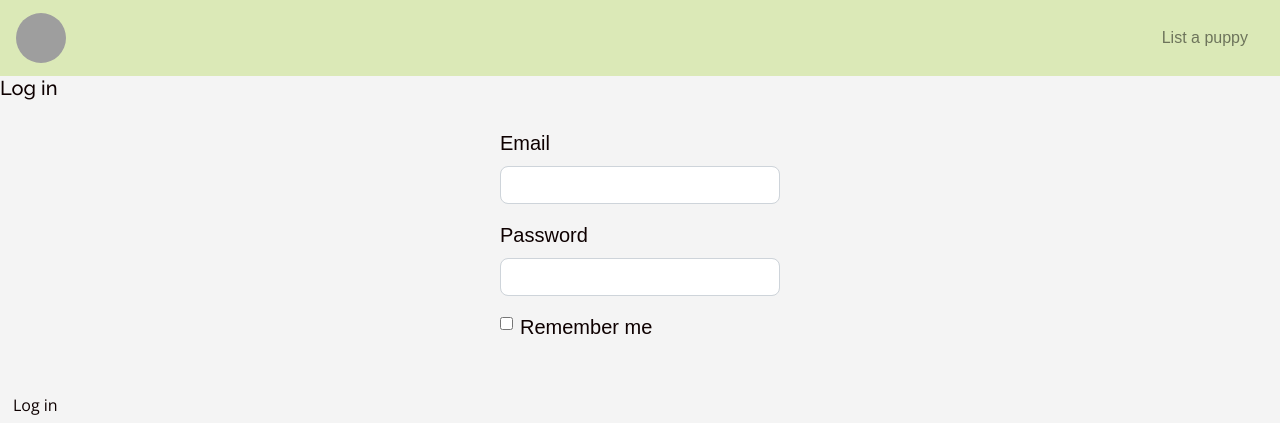
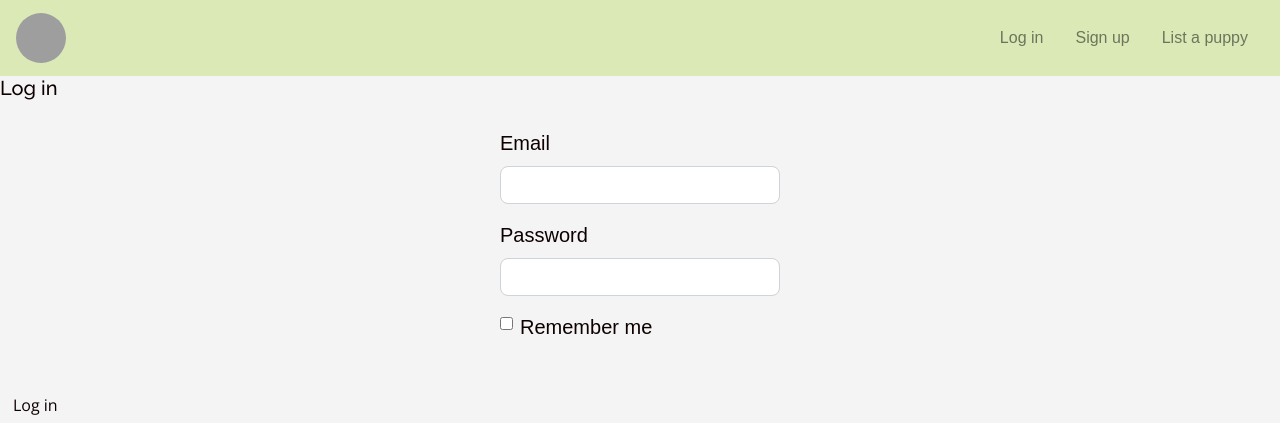
Before and after one commit to AdelMuu/puppies-website, a Rails app: page /users/sign_in in a window 1280 px wide. Shown: the top 423 px of the page. Run offline with Rails 7, Linux system fonts and the light colour scheme; style sheets or scripts are compiled from the project's sources; some libraries are stand-ins or nearby versions; grey boxes are pictures that could not be loaded.

Commit message:
ugly code for navbar

```diff
--- a/app/controllers/puppies_controller.rb
+++ b/app/controllers/puppies_controller.rb
@@ -2,7 +2,11 @@ class PuppiesController < ApplicationController
   before_action :set_puppy, only: [ :show, :listing, :book ]
 
   def new
-    @puppy = Puppy.new
+    if user_signed_in?
+      @puppy = Puppy.new
+    else
+      redirect_to new_user_registration_path
+    end
   end
 
   def show
--- a/app/views/puppies/_form.html.erb
+++ b/app/views/puppies/_form.html.erb
@@ -5,8 +5,5 @@
     <%= f.input :photo %>
 
   <%= f.input :photo_cache, as: :hidden %>
-<!--   <%= image_tag(@puppy.photo_url) if @puppy.photo? %>
-  <%= f.file_field :photo %>
-  <%= f.hidden_field :photo_cache %> -->
   <%= f.button :submit %>
 <% end %>
--- a/app/views/shared/_navbar.html.erb
+++ b/app/views/shared/_navbar.html.erb
@@ -11,20 +11,25 @@
   <div class="collapse navbar-collapse" id="navbarSupportedContent">
     <ul class="navbar-nav mr-auto">
       <% if user_signed_in? %>
-        <li class="nav-item active">
-          <%= link_to "Home", "#", class: "nav-link" %>
+        <li class="nav-item">
+          <%= link_to "List a puppy", new_puppies_path, class: "nav-link" %>
         </li>
         <li class="nav-item dropdown">
           <%= image_tag "https://kitt.lewagon.com/placeholder/users/ssaunier", class: "avatar dropdown-toggle", id: "navbarDropdown", data: { toggle: "dropdown" }, 'aria-haspopup': true, 'aria-expanded': false %>
           <div class="dropdown-menu dropdown-menu-right" aria-labelledby="navbarDropdown">
-            <%= link_to "Action", "#", class: "dropdown-item" %>
-            <%= link_to "Another action", "#", class: "dropdown-item" %>
+            <%= link_to "Profile", "#", class: "dropdown-item" %>
             <%= link_to "Log out", destroy_user_session_path, method: :delete, class: "dropdown-item" %>
           </div>
         </li>
       <% else %>
         <li class="nav-item">
-          <%= link_to "List a puppy", new_user_session_path, class: "nav-link" %>
+          <%= link_to "Log in", new_user_session_path, class: "nav-link" %>
+        </li>
+        <li class="nav-item">
+          <%= link_to "Sign up", new_user_registration_path, class: "nav-link" %>
+        </li>
+        <li class="nav-item">
+          <%= link_to "List a puppy", new_puppies_path, class: "nav-link" %>
         </li>
       <% end %>
     </ul>
```
